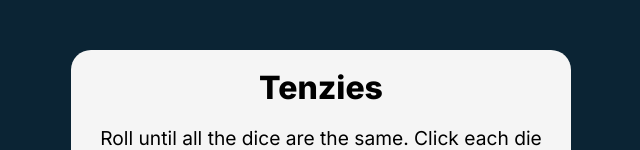
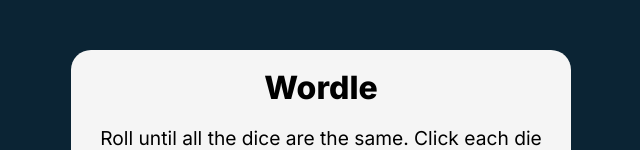
Before and after one commit to laetic/tenzies-js, a React app in the folder src/: page / in a window 1280 px wide. Shown: the top 150 px of the page, without its empty margins (319-959 px from the left). Built offline with nearby package versions, Linux system fonts and the light colour scheme.

Commit message:
Making a wordle branch

```diff
--- a/src/App.js
+++ b/src/App.js
@@ -47,7 +47,7 @@
 
     return (
         <main>
-            <h1> Tenzies </h1>
+            <h1> Wordle </h1>
             <p> Roll until all the dice are the same. Click each die to freeze it at its current value between rolls</p>
             <div className="dice">
                 {dieElements}
```
